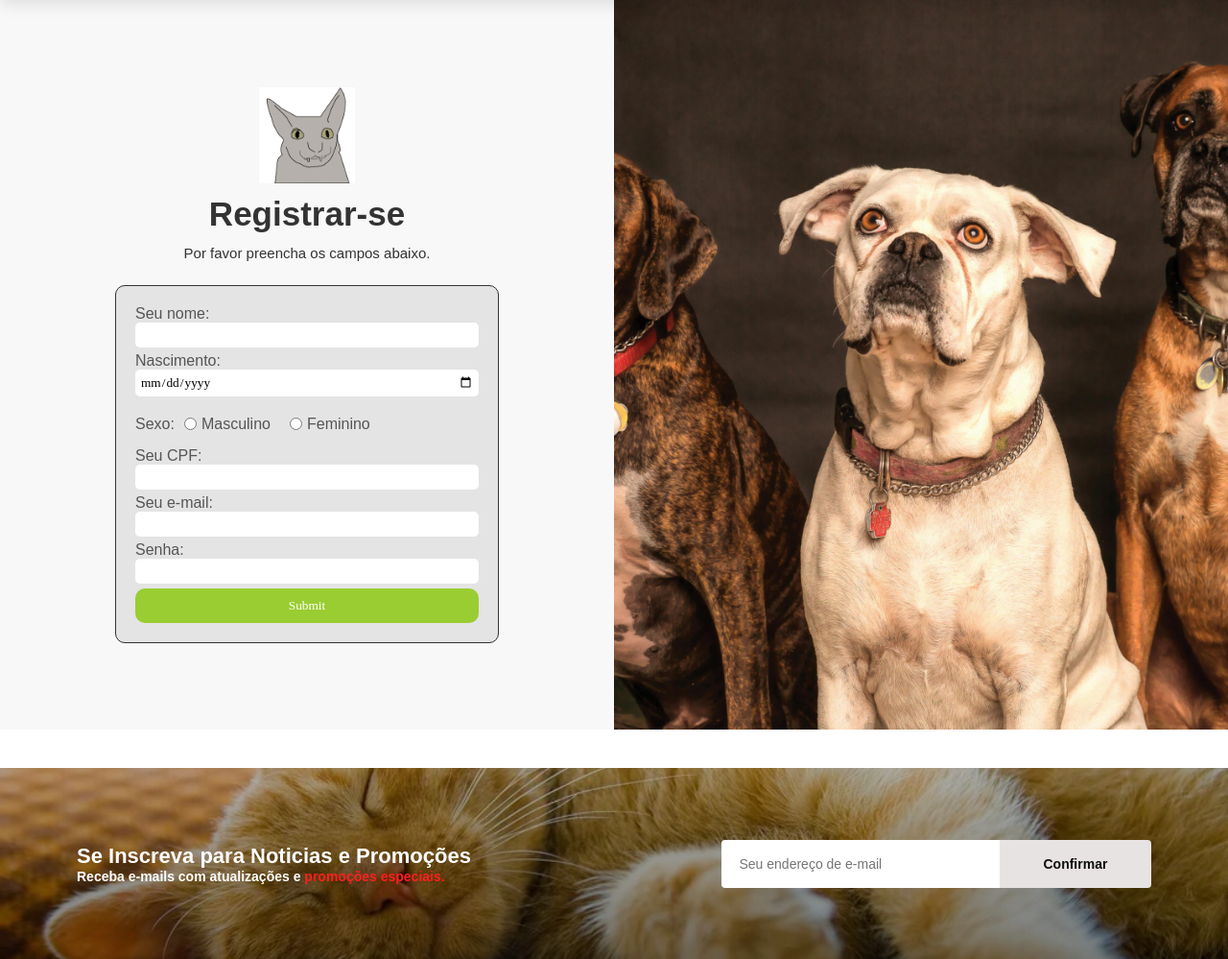
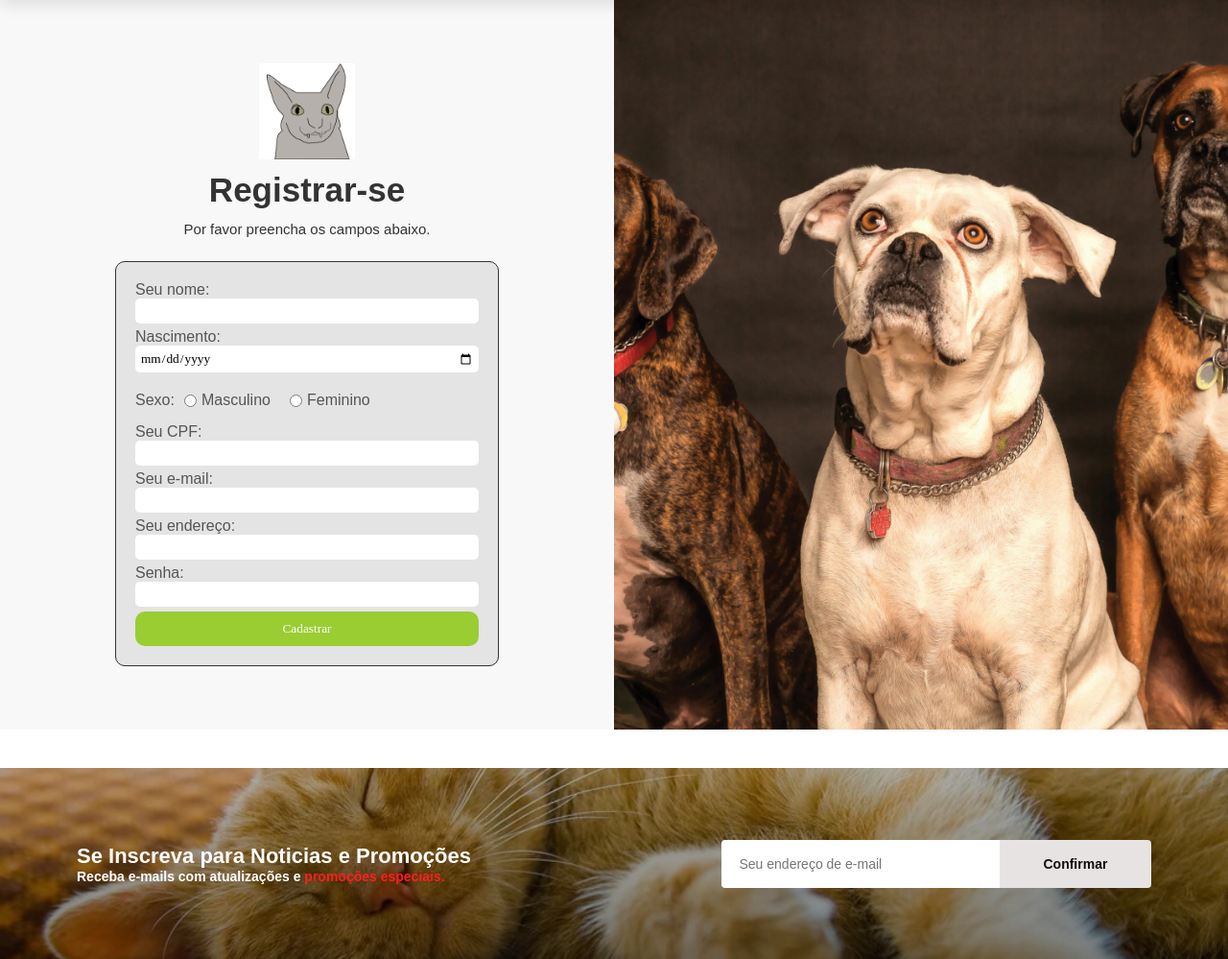
Before and after one commit to naveganth/Projeto-Banco-de-Dados, a Django app: page /signin in a window 1280 px wide. Shown: the part 69-1068 px from the top of the page at 96% size. Run offline with Django 5.2, Linux system fonts and the light colour scheme; some web fonts are replaced.

Commit message:
Correção no cadastro

```diff
--- a/loja/templates/loja/signin.html
+++ b/loja/templates/loja/signin.html
@@ -53,10 +53,13 @@
                         <label for="email">Seu e-mail:
                             <input id="email" name="email" type="email" required>
                         </label>
+                        <label for="endereco">Seu endereço:
+                            <input id="endereco" name="endereco" type="text" required>
+                        </label>
                         <label for="senha">Senha:
                             <input id="senha" name="senha" type="password" required>
                         </label>
-                        <input type="submit">
+                        <input type="submit" value="Cadastrar">
                     </fieldset>
                 </form>
             </div>
--- a/loja/views.py
+++ b/loja/views.py
@@ -147,6 +147,7 @@ def signin(request: HttpRequest):
         cpf = request.POST.get("cpf")
         email = request.POST.get("email")
         senha = request.POST.get("senha")
+        endereco = request.POST.get("endereco")
 
         print("dados do POST:", request.POST)
 
@@ -166,6 +167,7 @@ def signin(request: HttpRequest):
                     sexo=sexo,
                     idade=idade.years,
                     nome=nome,
+                    endereco=endereco
                 )
                 novo_cliente.save()
                 login(request, novo_usuario)
```
